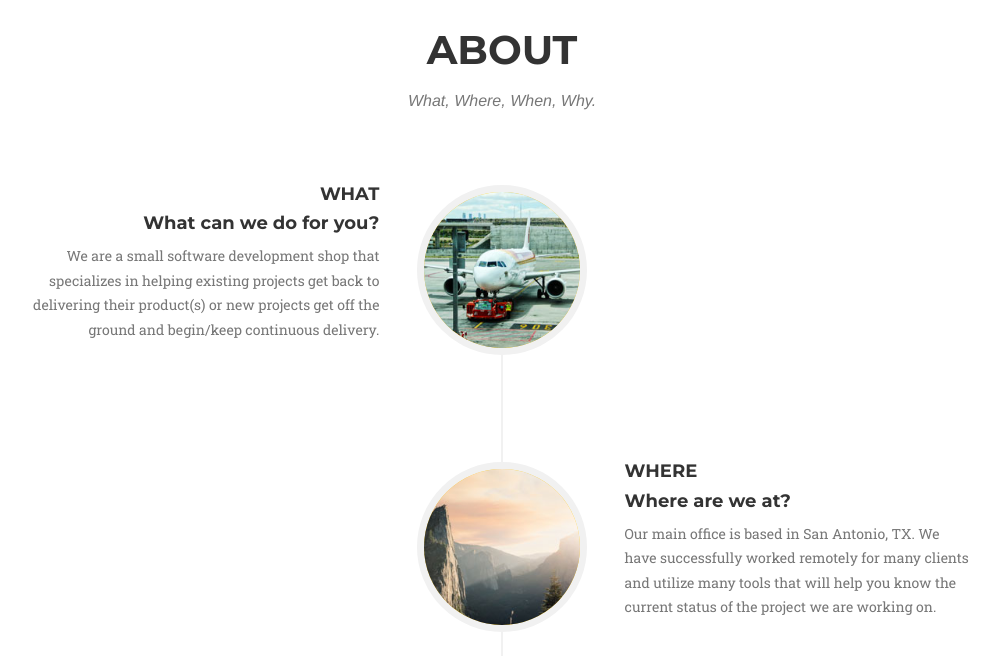
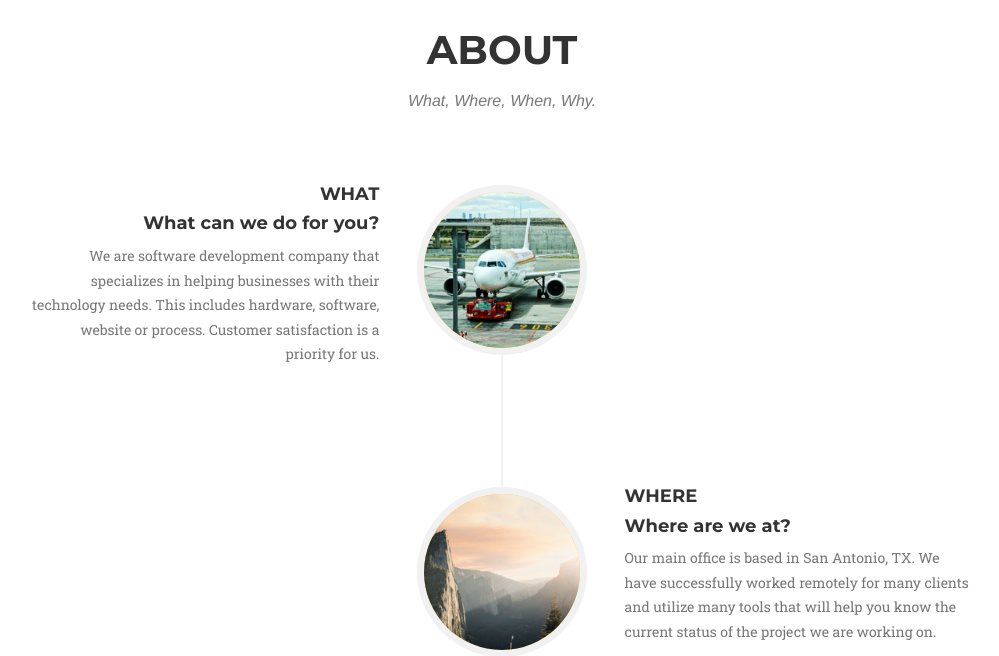
Before and after one commit to jmeridth/meridth.io, a Flask app: page / in a window 1280 px wide. Shown: the part 1182-1838 px from the top of the page, without its empty margins (138-1137 px from the left). Run offline with Flask 2, Linux system fonts and the light colour scheme; some libraries are stand-ins or nearby versions; some web fonts are replaced.

Commit message:
update about us section

```diff
--- a/templates/index.html
+++ b/templates/index.html
@@ -71,7 +71,7 @@
                                 <h4 class="subheading">What can we do for you?</h4>
                             </div>
                             <div class="timeline-body">
-                                <p class="text-muted">We are a small software development shop that specializes in helping existing projects get back to delivering their product(s) or new projects get off the ground and begin/keep continuous delivery.</p>
+                                <p class="text-muted">We are software development company that specializes in helping businesses with their technology needs.  This includes hardware, software, website or process.  Customer satisfaction is a priority for us.</p>
                             </div>
                         </div>
                     </li>
```
